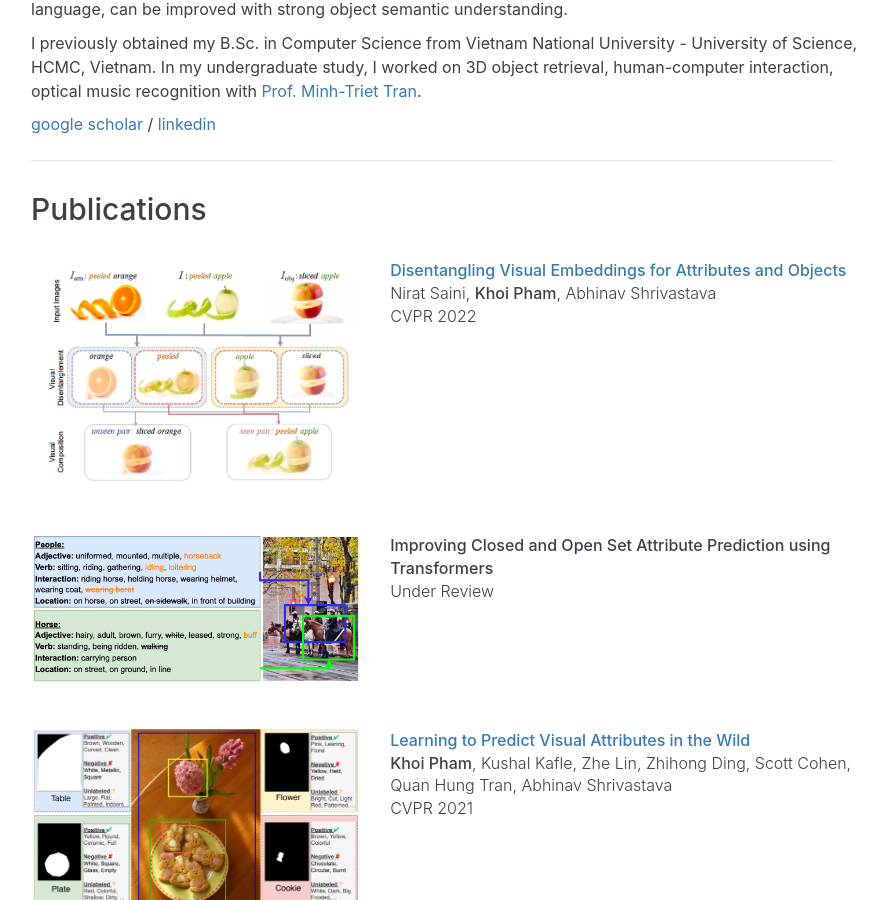
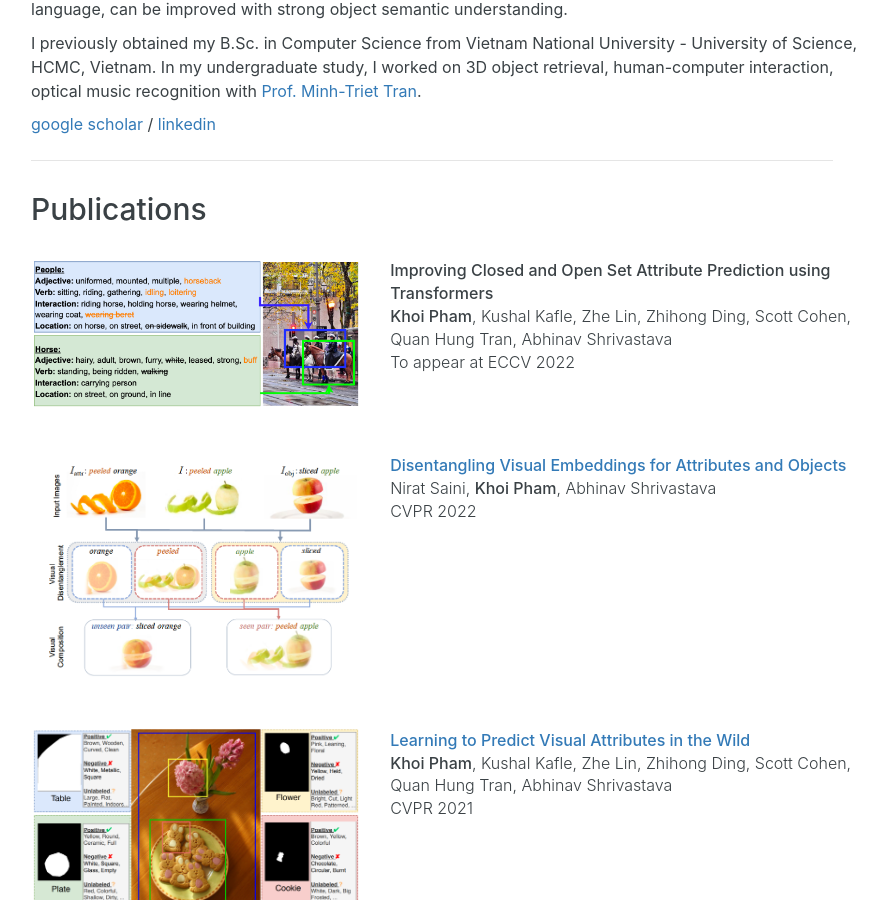
Before and after one commit to vkhoi/vkhoi.github.io, a Jekyll site: the page built from index.html, in a window 1280 px wide and 900 px high, scrolled down 329 px. Shown: the whole window, without its empty margins (193-1080 px from the left). Built offline with Jekyll 4.4.1, drawn with Linux system fonts in a browser that asks for light colours; nearby versions of some CDN libraries.

Commit message:
update content

```diff
--- a/index.html
+++ b/index.html
@@ -3,6 +3,20 @@ layout: default
 ---
 <div class="row">
 	<h2 class="font-bold">Publications</h2>
+	<br>
+	<div class="row">
+		<div class="col-sm-5">
+			<img src="/assets/OpenTAP.png" class="img-fluid" alt="Responsive image" style="width: 100%;">
+		</div>
+		<div class="col-sm-7">
+			<span class="font-bold">Improving Closed and Open Set Attribute Prediction using Transformers</span>
+			<br>
+			<span class="font-light"><span class="font-bold">Khoi Pham</span>, Kushal Kafle, Zhe Lin, Zhihong Ding, Scott Cohen, Quan Hung Tran, Abhinav Shrivastava</span>
+			<br>
+			<span class="font-light">To appear at ECCV 2022</span>
+		</div>
+	</div>
+	<br>
 	<br>
 	<div class="row">
 		<div class="col-sm-5">
@@ -16,18 +30,6 @@ layout: default
 			<span class="font-light">CVPR 2022</span>
 			<!-- <br> -->
 			<!-- <span class="font-regular">Learn to recognize objects and attributes by </span> -->
-		</div>
-	</div>
-	<br>
-	<br>
-	<div class="row">
-		<div class="col-sm-5">
-			<img src="/assets/OpenTAP.png" class="img-fluid" alt="Responsive image" style="width: 100%;">
-		</div>
-		<div class="col-sm-7">
-			<span class="font-bold">Improving Closed and Open Set Attribute Prediction using Transformers</span>
-			<br>
-			<span class="font-light">Under Review</span>
 		</div>
 	</div>
 	<br>
```
